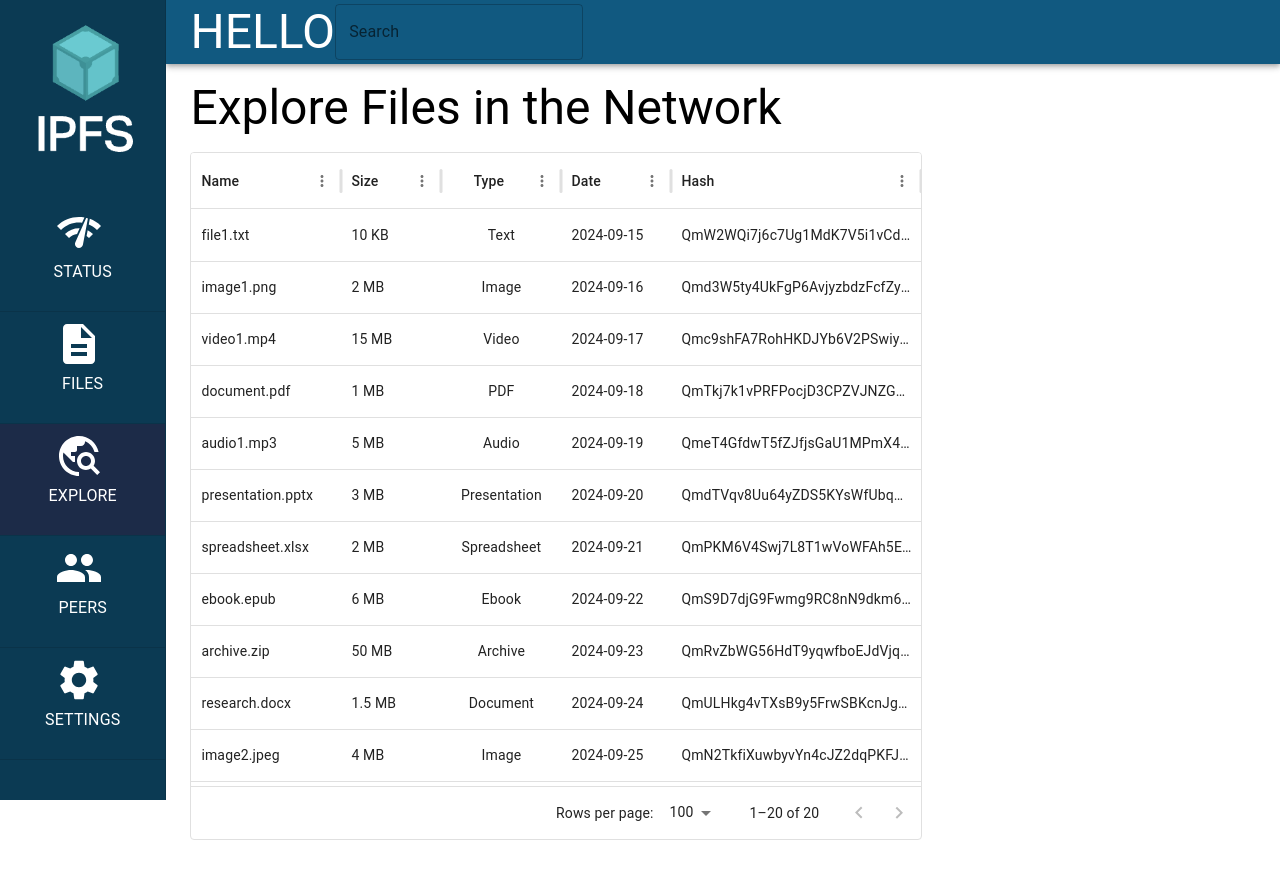
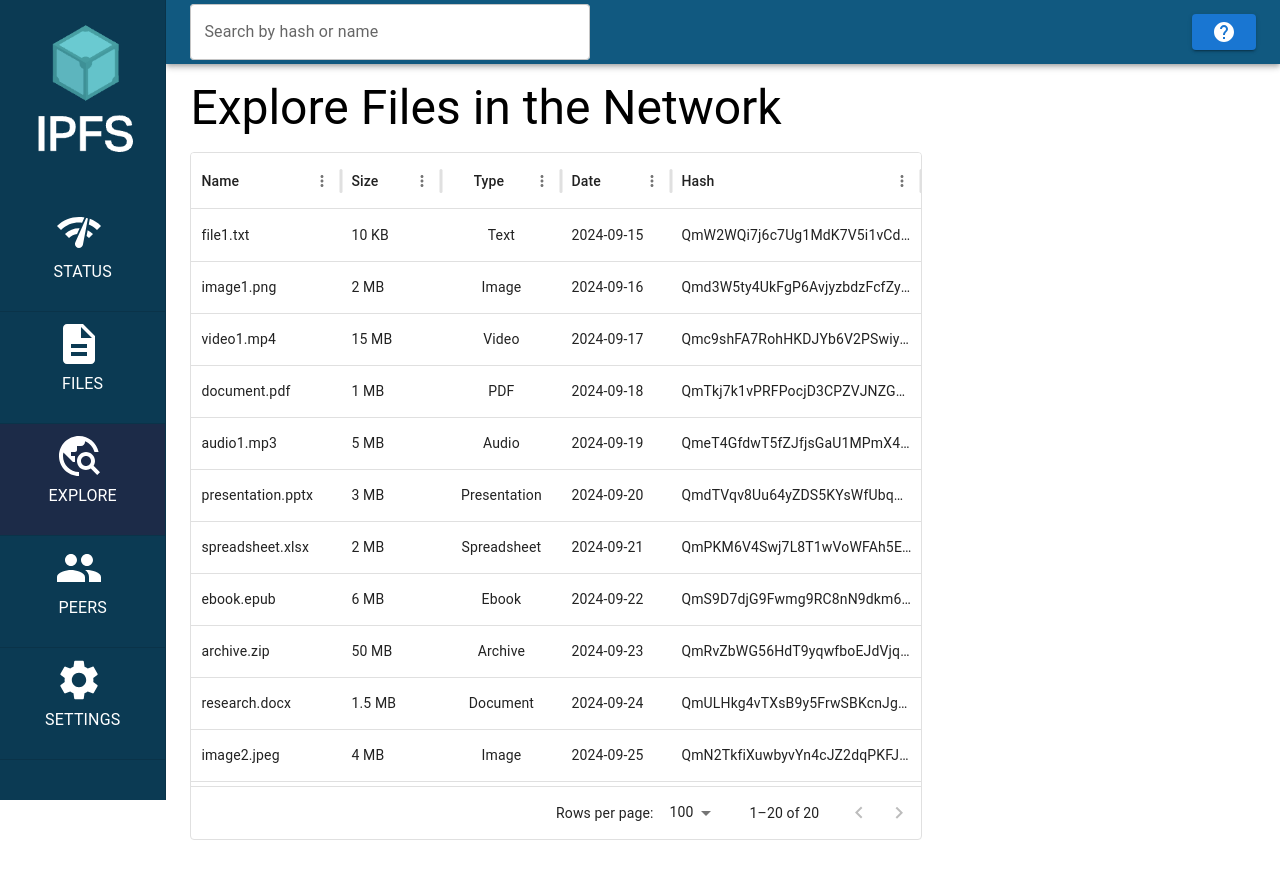
Before and after one commit to MazenIbrahim1/PHAJAM, a React (Vite) app: page /explore in a window 1280 px wide. Built offline with nearby package versions, Linux system fonts and the light colour scheme.

Commit message:
explore header + help button

```diff
--- a/src/components/Explore/Explore.jsx
+++ b/src/components/Explore/Explore.jsx
@@ -1,7 +1,15 @@
 import { useState, useEffect } from "react";
 import React from "react";
-import { AppBar, Box, TextField, Toolbar, Typography } from "@mui/material";
+import {
+  AppBar,
+  Box,
+  Button,
+  TextField,
+  Toolbar,
+  Typography,
+} from "@mui/material";
 import { DataGrid } from "@mui/x-data-grid";
+import { Help, QuestionMark } from "@mui/icons-material";
 
 // Function to render single files
 function RenderFileInfo(props) {
@@ -217,9 +225,29 @@ export default function Explore() {
           bgcolor: "#115980",
         }}
       >
-        <Toolbar>
-          <Typography variant="h3">HELLO</Typography>
-          <TextField label="Search" />
+        <Toolbar
+          sx={{
+            display: "flex",
+            justifyContent: "space-between",
+            alignItems: "center",
+          }}
+        >
+          <TextField
+            label="Search by hash or name"
+            variant="outlined"
+            sx={{
+              width: "400px",
+              bgcolor: "white",
+              borderRadius: "4px",
+            }}
+          />
+          <Button
+            href="https://github.com/MazenIbrahim1/PHAJAM"
+            target="_blank"
+            variant="contained"
+          >
+            <Help />
+          </Button>
         </Toolbar>
       </AppBar>
       <Box
```
